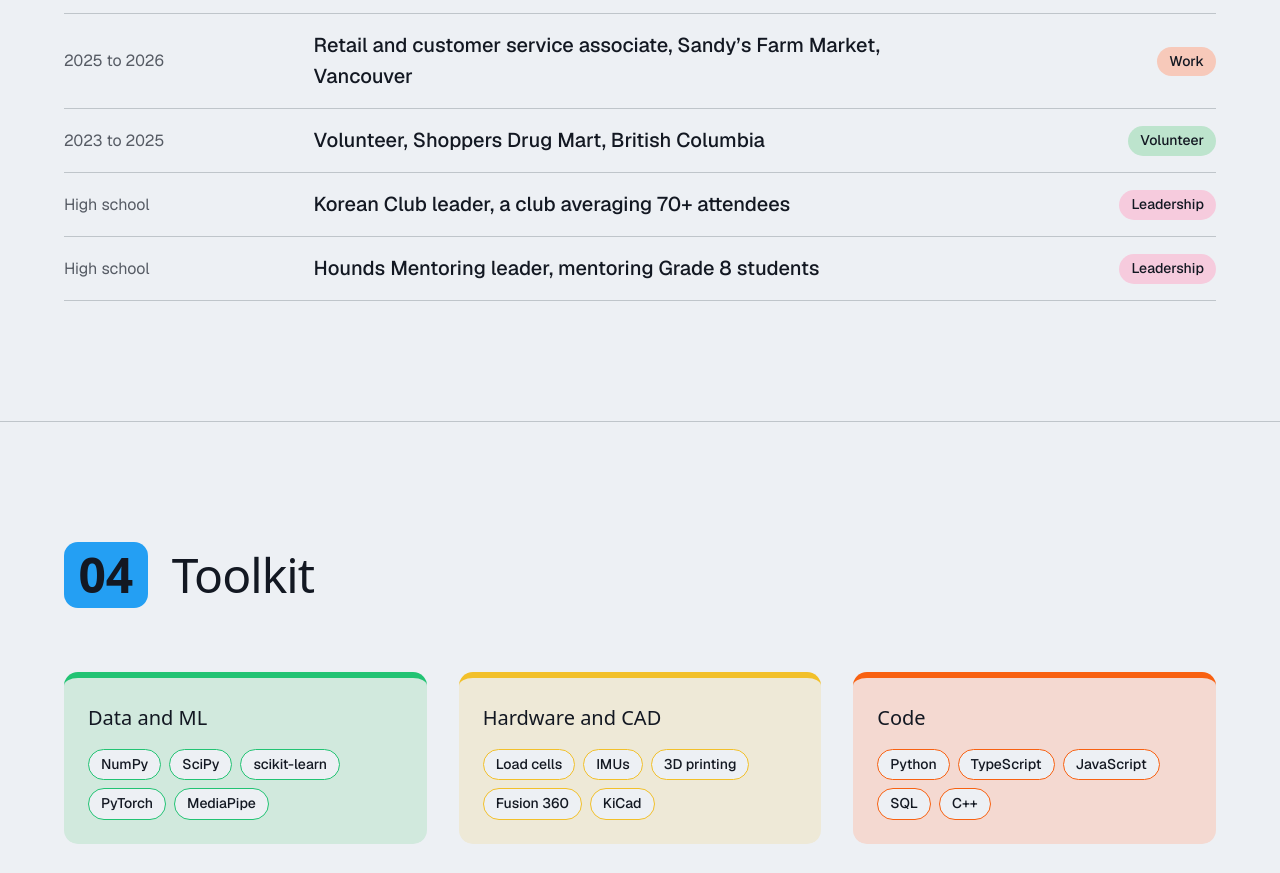
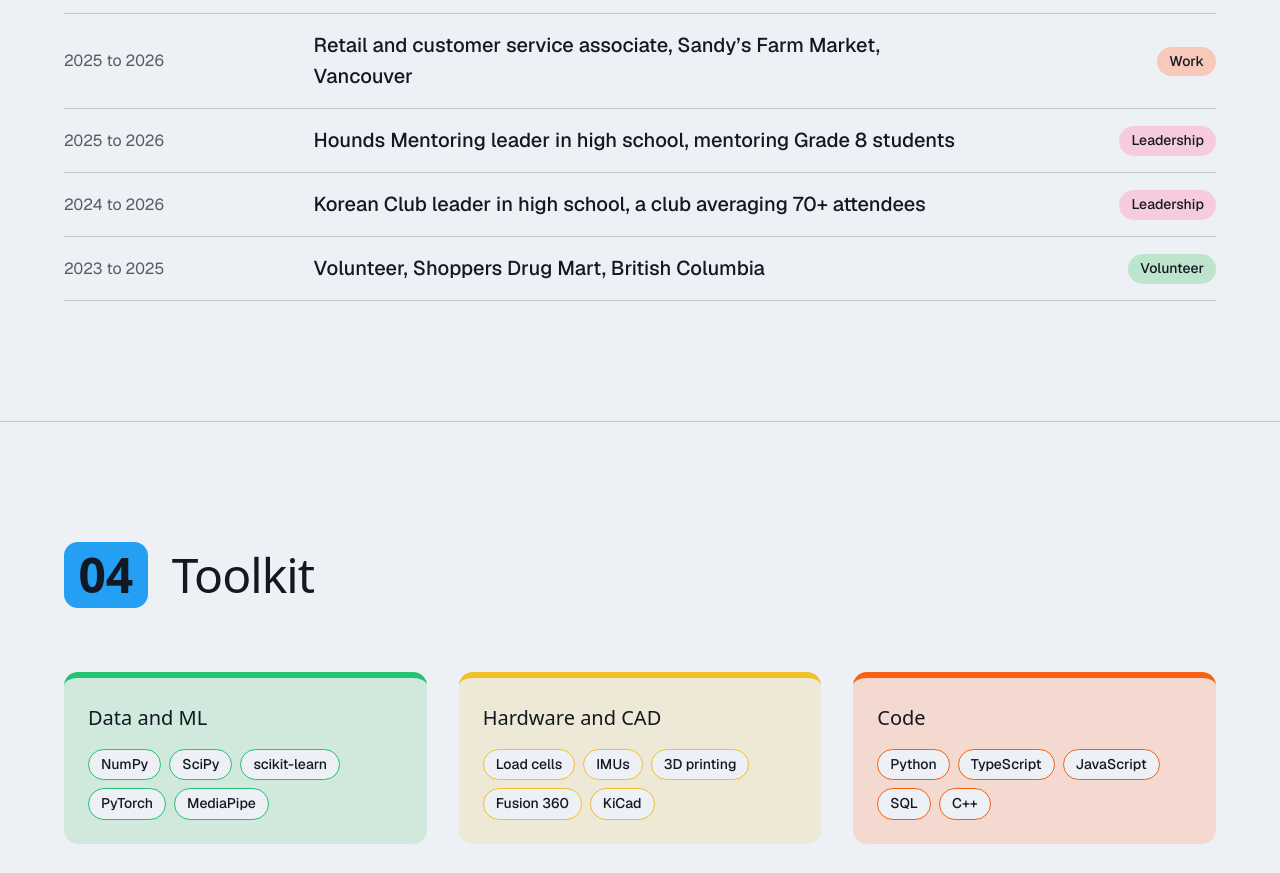
Before and after one commit to Samuel0720-source/samuel-koo, a plain HTML site: page index.html in a window 1280 px wide. Shown: the part 5255-6128 px from the top of the page. Drawn offline with nearby package versions, Linux system fonts and the light colour scheme; a web font is replaced by a local one.

Commit message:
Experience: add Korean Club (2024 to 2026) and Hounds Mentoring (2025 to 2026) dates

```diff
--- a/index.html
+++ b/index.html
@@ -256,9 +256,9 @@
       <ul class="rows rows-time">
         <li><span class="row-date num">2026</span><span class="row-main">Biotron Design Team, mechanical sub-team <span class="row-note">(team work, not public)</span></span><span class="chip tone-4">Design team</span></li>
         <li><span class="row-date num">2025 to 2026</span><span class="row-main">Retail and customer service associate, Sandy’s Farm Market, Vancouver</span><span class="chip tone-1">Work</span></li>
+        <li><span class="row-date num">2025 to 2026</span><span class="row-main">Hounds Mentoring leader in high school, mentoring Grade 8 students</span><span class="chip tone-5">Leadership</span></li>
+        <li><span class="row-date num">2024 to 2026</span><span class="row-main">Korean Club leader in high school, a club averaging 70+ attendees</span><span class="chip tone-5">Leadership</span></li>
         <li><span class="row-date num">2023 to 2025</span><span class="row-main">Volunteer, Shoppers Drug Mart, British Columbia</span><span class="chip tone-3">Volunteer</span></li>
-        <li><span class="row-date">High school</span><span class="row-main">Korean Club leader, a club averaging 70+ attendees</span><span class="chip tone-5">Leadership</span></li>
-        <li><span class="row-date">High school</span><span class="row-main">Hounds Mentoring leader, mentoring Grade 8 students</span><span class="chip tone-5">Leadership</span></li>
       </ul>
     </section>
 
```
